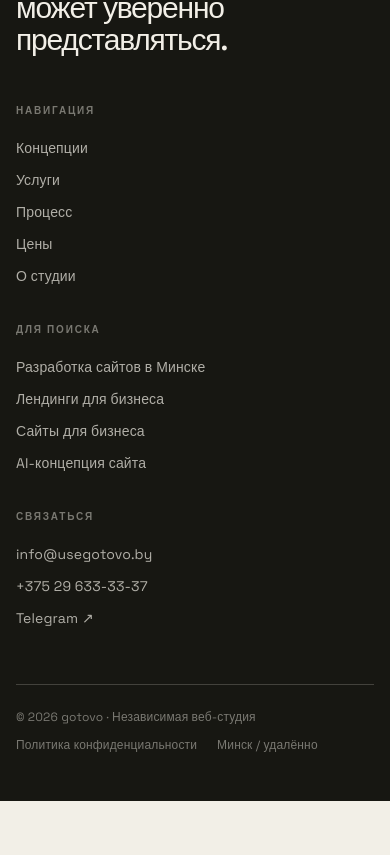
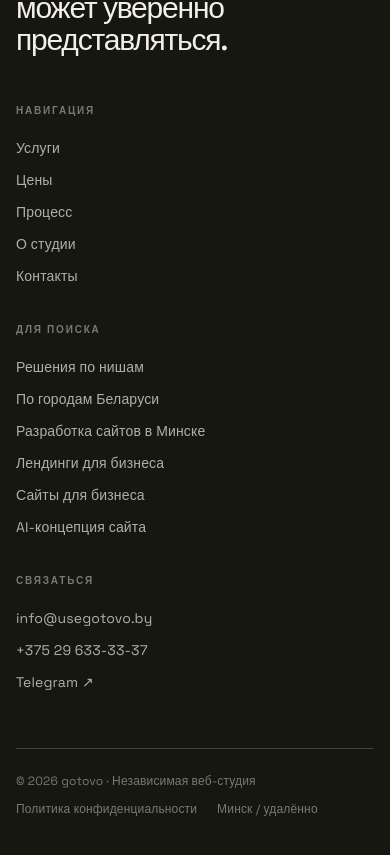
Before and after one commit to Artem-krivko/gotovo, a Next.js app: page /generator in a window 390 px wide. Shown: the part 1411-2266 px from the top of the page. Before the commit the page ends 2212 px from the top, so only its background shows below. Built offline with nearby package versions, Linux system fonts and the light colour scheme; no server answers.

Commit message:
feat(site): connect navigation to redesigned pages

```diff
--- a/app/page.tsx
+++ b/app/page.tsx
@@ -291,9 +291,12 @@ function Services() {
           ))}
         </div>
 
-        <div className="mt-8 flex flex-col gap-3 text-sm text-ink/60 sm:flex-row sm:items-center sm:justify-between">
+        <div className="mt-8 flex flex-col gap-4 text-sm text-ink/60 sm:flex-row sm:items-center sm:justify-between">
           <p>Точная цена фиксируется после обсуждения задачи и не меняется без согласования объёма.</p>
-          <Link href="/pricing" className="inline-flex w-fit items-center gap-2 font-semibold text-ink">Что входит в стоимость <Arrow /></Link>
+          <div className="flex flex-wrap gap-x-6 gap-y-3">
+            <Link href="/services" className="inline-flex w-fit items-center gap-2 font-semibold text-ink">Все услуги <Arrow /></Link>
+            <Link href="/pricing" className="inline-flex w-fit items-center gap-2 font-semibold text-ink">Что входит в стоимость <Arrow /></Link>
+          </div>
         </div>
       </div>
     </section>
--- a/components/layout/site-footer.tsx
+++ b/components/layout/site-footer.tsx
@@ -1,14 +1,16 @@
 import Link from "next/link";
 
 const NAVIGATION = [
-  { href: "/#concepts", label: "Концепции" },
-  { href: "/#services", label: "Услуги" },
+  { href: "/services", label: "Услуги" },
+  { href: "/pricing", label: "Цены" },
   { href: "/process", label: "Процесс" },
-  { href: "/pricing", label: "Цены" },
   { href: "/about", label: "О студии" },
+  { href: "/contacts", label: "Контакты" },
 ] as const;
 
 const SEO_LINKS = [
+  { href: "/uslugi", label: "Решения по нишам" },
+  { href: "/goroda", label: "По городам Беларуси" },
   { href: "/razrabotka-sajtov-minsk", label: "Разработка сайтов в Минске" },
   { href: "/lending-minsk", label: "Лендинги для бизнеса" },
   { href: "/sozdanie-sajtov-dlya-biznesa", label: "Сайты для бизнеса" },
--- a/components/layout/site-header.tsx
+++ b/components/layout/site-header.tsx
@@ -1,13 +1,14 @@
 "use client";
 
 import Link from "next/link";
+import { usePathname } from "next/navigation";
 import { useEffect, useState } from "react";
 
 const NAV_LINKS = [
-  { href: "/#concepts", label: "Концепции" },
-  { href: "/#services", label: "Услуги" },
-  { href: "/#process", label: "Процесс" },
+  { href: "/services", label: "Услуги" },
   { href: "/pricing", label: "Цены" },
+  { href: "/process", label: "Процесс" },
+  { href: "/about", label: "О нас" },
 ] as const;
 
 function Logo() {
@@ -21,6 +22,7 @@ function Logo() {
 
 export function SiteHeader() {
   const [open, setOpen] = useState(false);
+  const pathname = usePathname();
 
   useEffect(() => {
     document.body.style.overflow = open ? "hidden" : "";
@@ -40,7 +42,12 @@ export function SiteHeader() {
 
         <nav className="hidden items-center gap-1 md:flex" aria-label="Основная навигация">
           {NAV_LINKS.map((link) => (
-            <Link key={link.href} href={link.href} className="px-3 py-2 text-xs font-semibold uppercase tracking-[0.12em] transition-colors hover:text-[#2656d8] focus-visible:outline-3 focus-visible:outline-offset-2 focus-visible:outline-[#2656d8]">
+            <Link
+              key={link.href}
+              href={link.href}
+              aria-current={pathname === link.href ? "page" : undefined}
+              className={`border-b px-3 py-2 text-xs font-semibold uppercase tracking-[0.12em] transition-colors hover:text-[#2656d8] focus-visible:outline-3 focus-visible:outline-offset-2 focus-visible:outline-[#2656d8] ${pathname === link.href ? "border-[#171712] text-[#171712]" : "border-transparent"}`}
+            >
               {link.label}
             </Link>
           ))}
@@ -67,7 +74,13 @@ export function SiteHeader() {
         <div className="fixed inset-x-0 top-16 flex h-[calc(100dvh-4rem)] flex-col bg-[#f2efe7] px-4 pb-7 pt-5 md:hidden">
           <nav className="flex flex-col border-t border-[#171712]" aria-label="Мобильная навигация">
             {NAV_LINKS.map((link, index) => (
-              <Link key={link.href} href={link.href} onClick={() => setOpen(false)} className="flex items-center justify-between border-b border-[#171712]/25 py-5 text-2xl font-semibold tracking-[-0.04em]">
+              <Link
+                key={link.href}
+                href={link.href}
+                onClick={() => setOpen(false)}
+                aria-current={pathname === link.href ? "page" : undefined}
+                className={`flex items-center justify-between border-b border-[#171712]/25 py-5 text-2xl font-semibold tracking-[-0.04em] ${pathname === link.href ? "text-[#2656d8]" : ""}`}
+              >
                 <span>{link.label}</span><span className="text-xs font-normal">0{index + 1}</span>
               </Link>
             ))}
```
